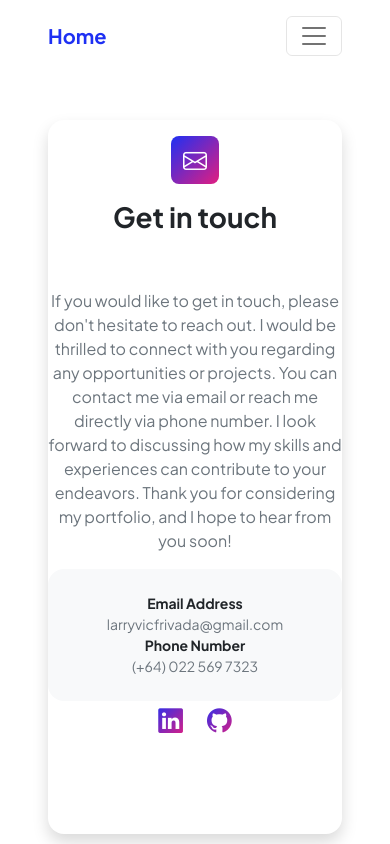
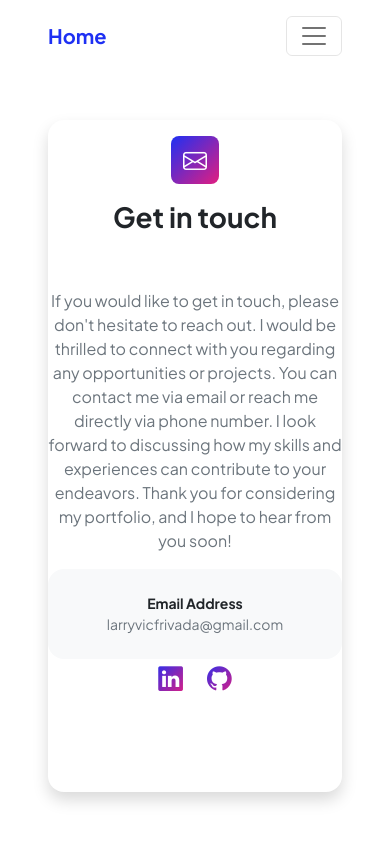
Before and after one commit to zagiri/Portfolio, a plain HTML site: page contact.html in a window 390 px wide. Shown: the top 844 px of the page. Drawn offline with nearby package versions, Linux system fonts and the light colour scheme.

Commit message:
Update contact.html
removed Phone Number

```diff
--- a/contact.html
+++ b/contact.html
@@ -52,8 +52,6 @@
                                     <div class="bg-light p-4 rounded-4">
                                         <div class="small fw-bolder">Email Address</div>
                                         <div class="small text-muted">larryvicfrivada@gmail.com</div>
-                                        <div class="small fw-bolder">Phone Number</div>
-                                        <div class="small text-muted">(+64) 022 569 7323</div>
                                     </div>
 
                                     <div class="d-flex justify-content-center fs-2 gap-4">
```
